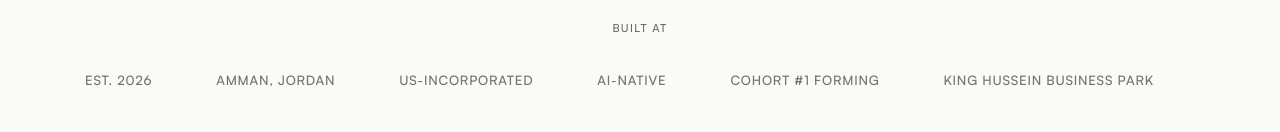
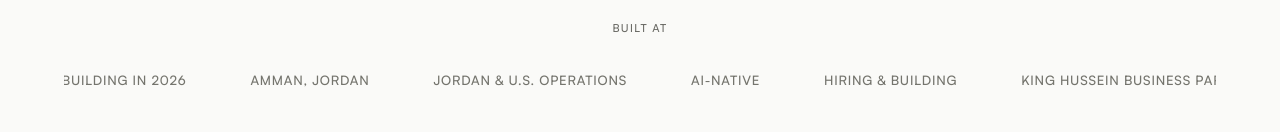
Before and after one commit to usephedm/steadywrk, a Next.js app in the folder apps/web/: page / in a window 1280 px wide. Shown: the part 820-952 px from the top of the page. Built offline with nearby package versions, Linux system fonts and the light colour scheme; no server answers.

Commit message:
fix: tone down credibility bar claims

```diff
--- a/apps/web/src/components/sections/CredibilityBar.tsx
+++ b/apps/web/src/components/sections/CredibilityBar.tsx
@@ -15,11 +15,11 @@ export function CredibilityBar() {
         <Marquee pauseOnHover className="[--duration:30s] [--gap:4rem]">
           {[
             'King Hussein Business Park',
-            'est. 2026',
+            'Building in 2026',
             'Amman, Jordan',
-            'US-Incorporated',
+            'Jordan & U.S. operations',
             'AI-Native',
-            'Cohort #1 Forming',
+            'Hiring & building',
           ].map((item) => (
             <span
               key={item}
```
